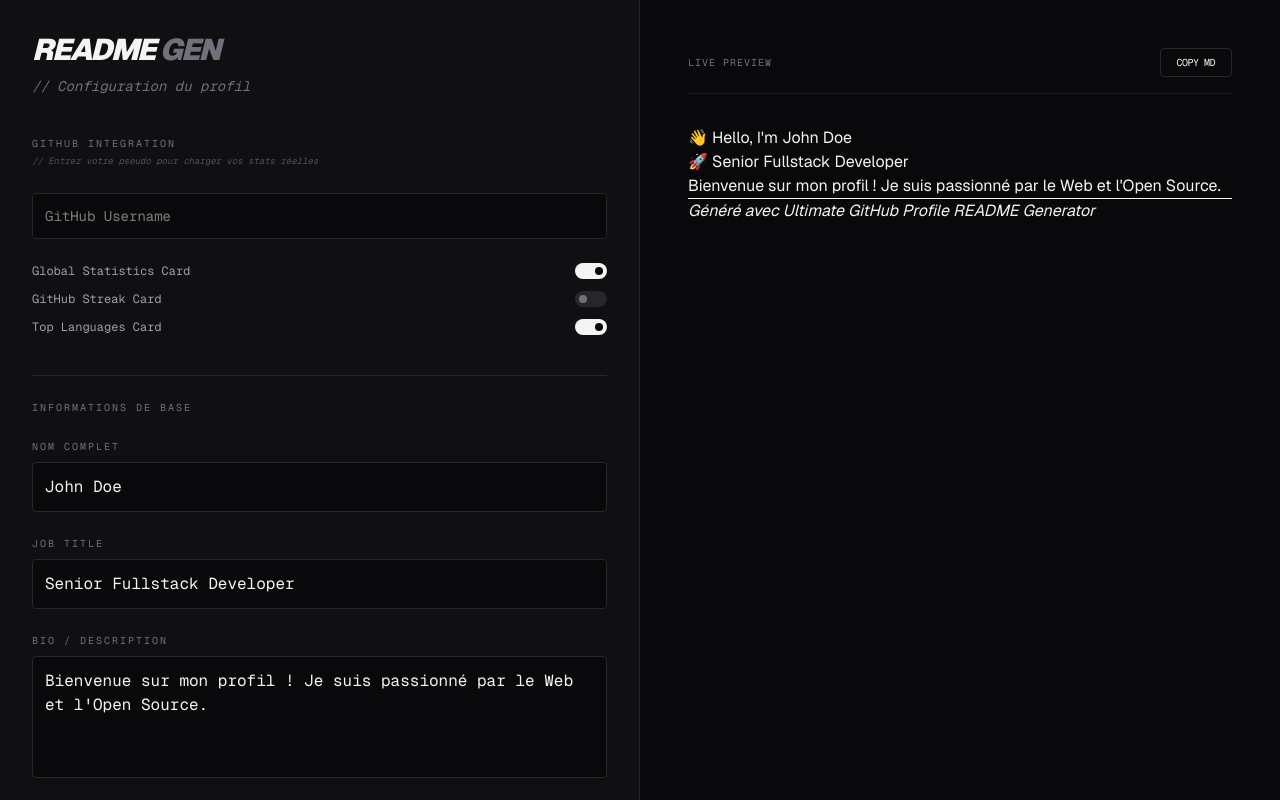
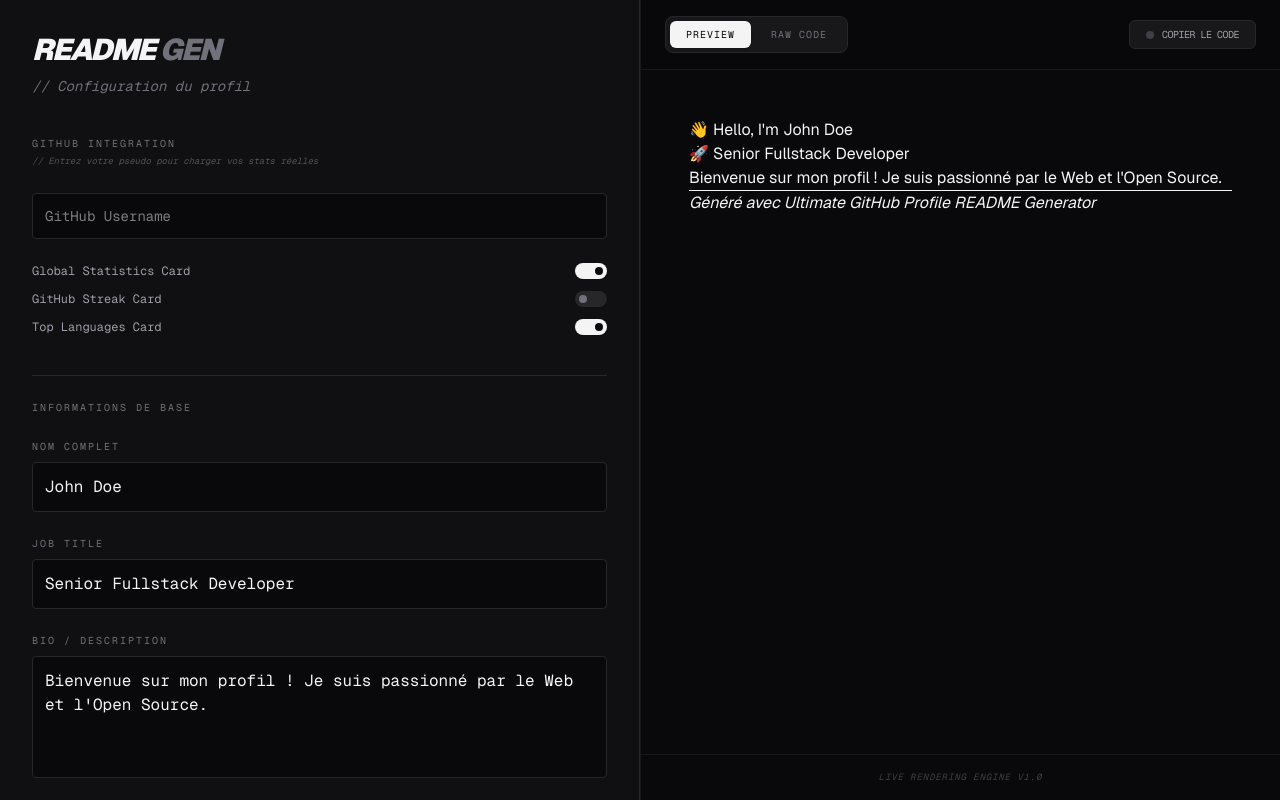
Before and after one commit to D-Seonay/readme-profile-gen, a Next.js app: page / in a window 1280 px wide. Built offline with nearby package versions, Linux system fonts and the light colour scheme.

Commit message:
feat: implement PreviewPane component with raw/preview toggles and integrate Github/Social stats

```diff
--- a/app/page.tsx
+++ b/app/page.tsx
@@ -1,20 +1,15 @@
 'use client';
 
 import React from 'react';
-import ReactMarkdown from 'react-markdown';
-import remarkGfm from 'remark-gfm';
 import { useReadmeStore } from '@/store/useReadmeStore';
 import { SkillSelector } from '@/components/SkillSelector';
 import { GithubStatsConfig } from '@/components/GithubStatsConfig';
 import { SocialLinksConfig } from '@/components/SocialLinksConfig';
-import { generateMarkdown } from '@/utils/generateMarkdown';
+import { PreviewPane } from '@/components/PreviewPane';
 
 export default function Home() {
   const store = useReadmeStore();
   const { name, title, description, setName, setTitle, setDescription } = store;
-
-  // Utilisation de l'utilitaire de génération
-  const markdown = generateMarkdown(store);
 
   return (
     <main className="flex h-screen w-full overflow-hidden bg-zinc-950 text-zinc-100 font-sans">
@@ -85,31 +80,14 @@ export default function Home() {
 
           {/* ESPACE POUR FUTURS MODULES */}
           <div className="mt-8 pt-8 border-t border-zinc-800 opacity-20 pointer-events-none">
-            <p className="text-xs font-mono italic">// Future modules: Extra Sections, Project Showcases...</p>
+            <p className="text-xs font-mono italic">// Future modules: Project Showcases, Extra Sections...</p>
           </div>
         </div>
       </section>
 
-      {/* --- CÔTÉ DROIT : PRÉVISUALISATION (MARKDOWN) --- */}
-      <section className="w-1/2 h-full flex flex-col p-12 bg-zinc-950 overflow-y-auto">
-        <div className="max-w-2xl mx-auto w-full">
-          <header className="flex items-center justify-between mb-8 border-b border-zinc-900 pb-4">
-            <span className="text-[10px] font-mono uppercase tracking-widest text-zinc-500">Live Preview</span>
-            <button
-              onClick={() => navigator.clipboard.writeText(markdown)}
-              className="text-[10px] font-mono border border-zinc-800 px-4 py-1.5 rounded hover:bg-zinc-100 hover:text-zinc-950 transition-all uppercase tracking-tighter"
-            >
-              Copy MD
-            </button>
-          </header>
+      {/* --- CÔTÉ DROIT : PRÉVISUALISATION (NOUVEAU COMPOSANT) --- */}
+      <PreviewPane />
 
-          <article className="prose prose-invert prose-zinc max-w-none prose-h1:tracking-tighter prose-h1:italic prose-img:inline prose-img:m-0 prose-img:mr-1">
-            <ReactMarkdown remarkPlugins={[remarkGfm]}>
-              {markdown}
-            </ReactMarkdown>
-          </article>
-        </div>
-      </section>
     </main>
   );
 }
--- /dev/null
+++ b/components/PreviewPane.tsx
@@ -0,0 +1,121 @@
+'use client';
+
+import React, { useState } from 'react';
+import ReactMarkdown from 'react-markdown';
+import remarkGfm from 'remark-gfm';
+import { useReadmeStore } from '@/store/useReadmeStore';
+import { generateMarkdown } from '@/utils/generateMarkdown';
+
+type ViewMode = 'preview' | 'raw';
+
+export const PreviewPane = () => {
+  const store = useReadmeStore();
+  const [viewMode, setViewMode] = useState<ViewMode>('preview');
+  const [isCopied, setIsCopied] = useState(false);
+
+  // Génération du Markdown final basé sur le store
+  const markdown = generateMarkdown(store);
+
+  // Fonction de copie avec feedback visuel
+  const handleCopy = async () => {
+    try {
+      await navigator.clipboard.writeText(markdown);
+      setIsCopied(true);
+      setTimeout(() => setIsCopied(false), 2000);
+    } catch (err) {
+      console.error('Failed to copy!', err);
+    }
+  };
+
+  return (
+    <section className="w-1/2 h-full flex flex-col bg-zinc-950 border-l border-zinc-900 overflow-hidden">
+
+      {/* --- TOOLBAR --- */}
+      <header className="flex items-center justify-between px-6 py-4 bg-zinc-950/80 backdrop-blur-md border-b border-zinc-900 z-10">
+        <div className="flex items-center gap-1 bg-zinc-900 p-1 rounded-lg border border-zinc-800">
+          <button
+            onClick={() => setViewMode('preview')}
+            className={`px-4 py-1.5 text-[10px] font-mono uppercase tracking-widest rounded-md transition-all ${
+              viewMode === 'preview'
+                ? 'bg-zinc-100 text-zinc-950 shadow-sm'
+                : 'text-zinc-500 hover:text-zinc-300'
+            }`}
+          >
+            Preview
+          </button>
+          <button
+            onClick={() => setViewMode('raw')}
+            className={`px-4 py-1.5 text-[10px] font-mono uppercase tracking-widest rounded-md transition-all ${
+              viewMode === 'raw'
+                ? 'bg-zinc-100 text-zinc-950 shadow-sm'
+                : 'text-zinc-500 hover:text-zinc-300'
+            }`}
+          >
+            Raw Code
+          </button>
+        </div>
+
+        <button
+          onClick={handleCopy}
+          className={`group flex items-center gap-2 px-4 py-1.5 border rounded-md font-mono text-[10px] uppercase tracking-tighter transition-all duration-300 ${
+            isCopied
+              ? 'bg-emerald-500/10 border-emerald-500/50 text-emerald-400'
+              : 'bg-zinc-900 border-zinc-800 text-zinc-400 hover:border-zinc-500 hover:text-zinc-100'
+          }`}
+        >
+          {isCopied ? (
+            <>
+              <span className="w-2 h-2 rounded-full bg-emerald-500 animate-pulse" />
+              Copié !
+            </>
+          ) : (
+            <>
+              <span className="w-2 h-2 rounded-full bg-zinc-700 group-hover:bg-zinc-500 transition-colors" />
+              Copier le code
+            </>
+          )}
+        </button>
+      </header>
+
+      {/* --- CONTENU --- */}
+      <div className="flex-1 overflow-y-auto p-8 sm:p-12 custom-scrollbar">
+        <div className="max-w-3xl mx-auto w-full">
+
+          {viewMode === 'preview' ? (
+            /* MODE VISUEL : RENDU MARKDOWN */
+            <article className="prose prose-invert prose-zinc max-w-none
+              prose-h1:tracking-tighter prose-h1:italic prose-h1:font-black
+              prose-h2:border-b prose-h2:border-zinc-900 prose-h2:pb-2
+              prose-img:inline prose-img:m-0 prose-img:mr-1
+              animate-in fade-in slide-in-from-bottom-2 duration-500"
+            >
+              <ReactMarkdown remarkPlugins={[remarkGfm]}>
+                {markdown}
+              </ReactMarkdown>
+            </article>
+          ) : (
+            /* MODE RAW : CODE BRUT STYLE TERMINAL */
+            <div className="relative animate-in fade-in zoom-in-95 duration-300">
+              <div className="absolute -top-6 left-0 text-[9px] font-mono text-zinc-700 uppercase tracking-[0.3em]">
+                // README.md source
+              </div>
+              <pre className="bg-zinc-900/50 border border-zinc-800 p-6 rounded-xl font-mono text-sm text-zinc-400 leading-relaxed overflow-x-auto shadow-2xl">
+                <code className="block whitespace-pre-wrap selection:bg-zinc-100 selection:text-zinc-950">
+                  {markdown}
+                </code>
+              </pre>
+            </div>
+          )}
+
+        </div>
+      </div>
+
+      {/* Footer informatif discret */}
+      <footer className="px-8 py-4 border-t border-zinc-900 bg-zinc-950 text-center">
+        <p className="text-[9px] font-mono text-zinc-700 italic uppercase tracking-widest">
+          {viewMode === 'preview' ? 'Live Rendering Engine v1.0' : 'Markdown Source View'}
+        </p>
+      </footer>
+    </section>
+  );
+};
```
